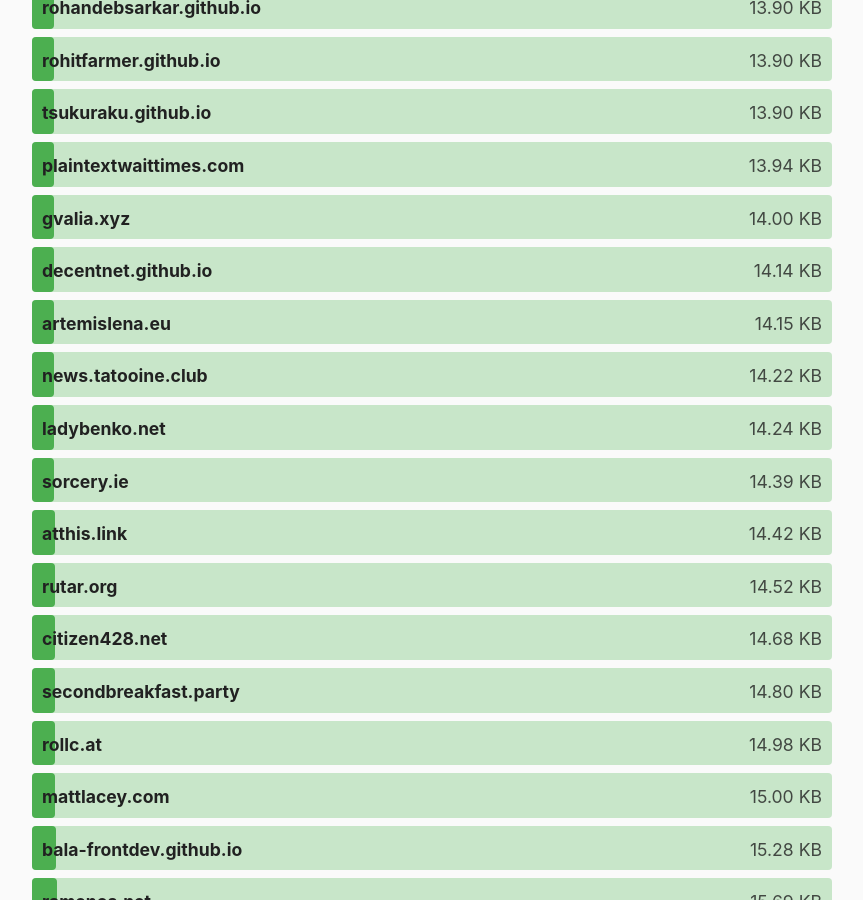
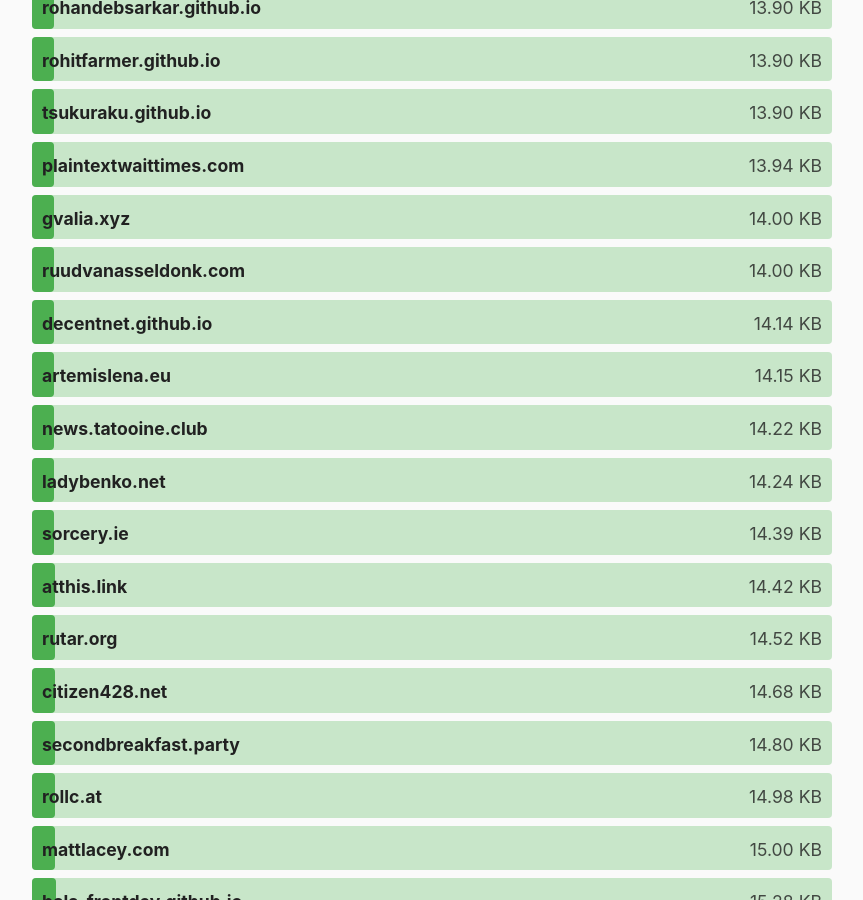
Before and after one commit to kevquirk/512kb.club, a Jekyll site: the page built from index.md, in a window 1280 px wide and 900 px high, scrolled down 6109 px. Shown: the whole window, without its empty margins (208-1071 px from the left). Built offline with Jekyll 4.4.1, drawn with Linux system fonts in a browser that asks for light colours.

Commit message:
Add ruudvanasseldonk.com

```diff
--- a/_data/sites.yml
+++ b/_data/sites.yml
@@ -4432,3 +4432,8 @@
   url: https://zwieratko.sk/
   size: 30.94
   last_checked: 2025-05-18
+
+- domain: ruudvanasseldonk.com
+  url: https://ruudvanasseldonk.com/
+  size: 14.0
+  last_checked: 2025-09-18
```
